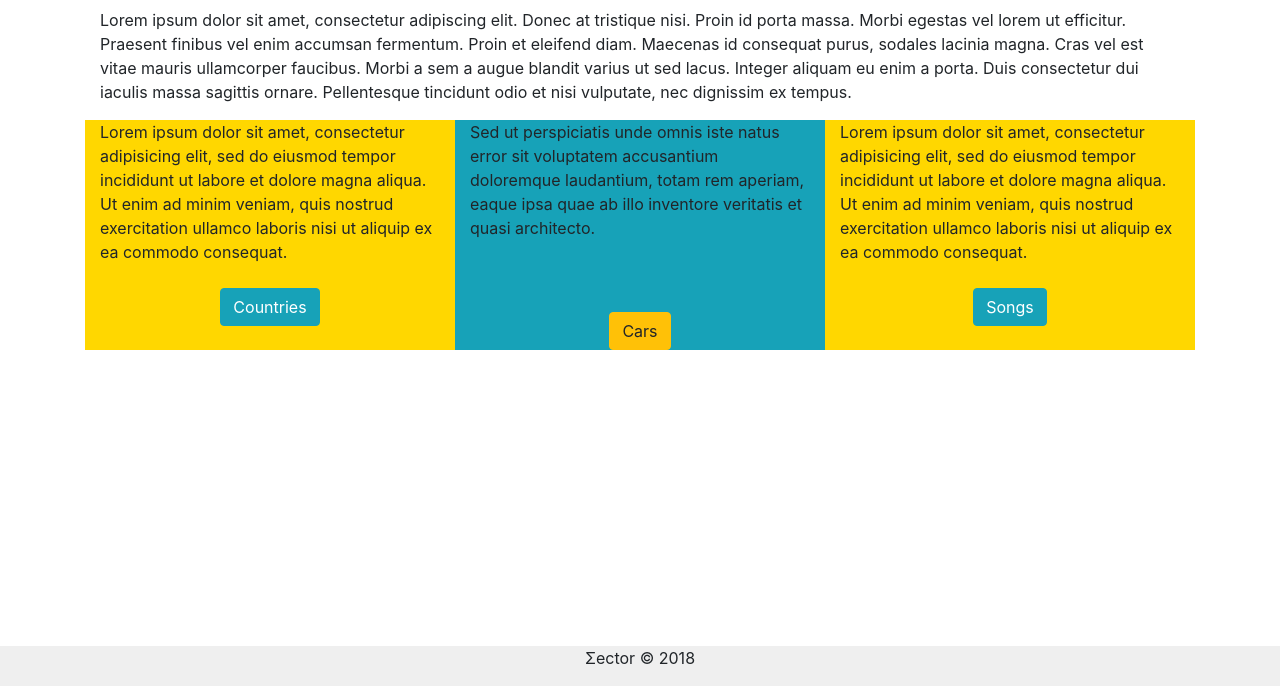
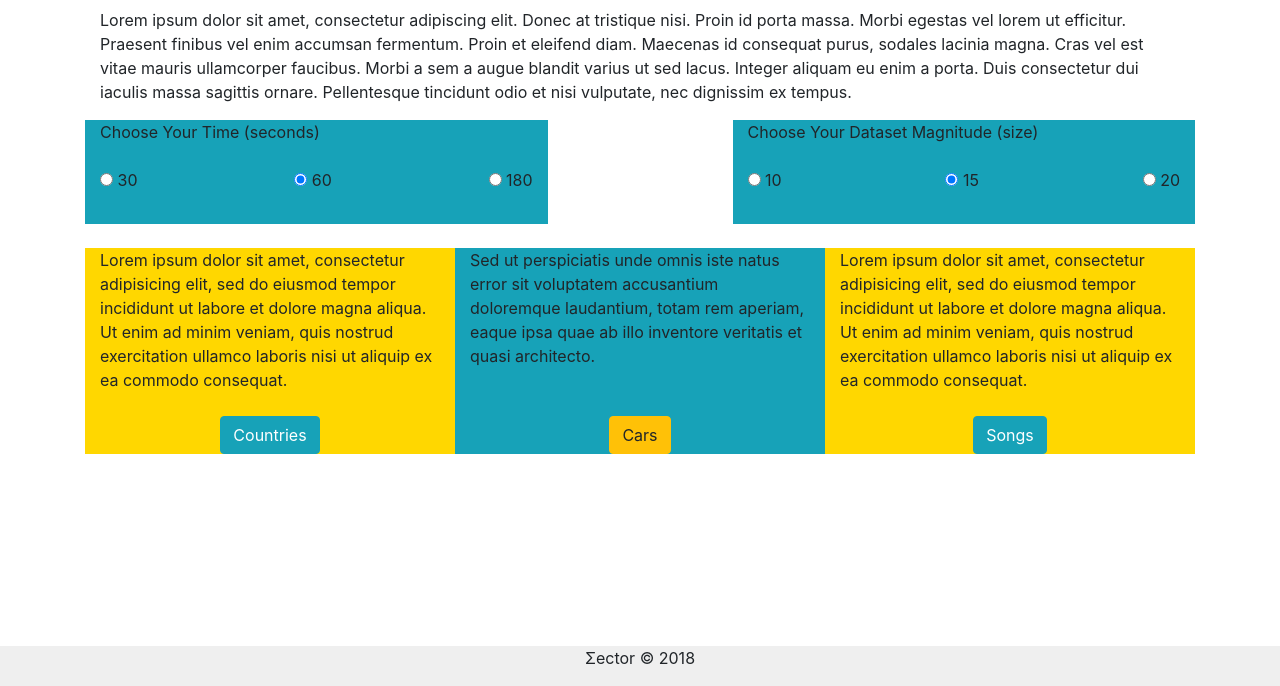
Before and after one commit to khinshankhan/Sector-Data_Visualization, a Flask app: page / in a window 1280 px wide. Shown: the part 114-800 px from the top of the page. Run offline with Flask 2, Linux system fonts and the light colour scheme; some libraries are stand-ins or nearby versions.

Commit message:
now i need to get the other datasets parsed and ready to go

```diff
--- a/app.py
+++ b/app.py
@@ -23,26 +23,31 @@ dsn = ""
 dss = ""
 dsf = ""
 cn = ""
-@app.route('/quiz/<value>', methods=['POST','GET'])
-def quiz(value):
-    eprint(value)
+@app.route('/quiz/<val>', methods=['POST','GET'])
+def quiz(val):
+    ooh = val.split('_')
+    value = ooh[0]
+    time = ooh[1]
+    size = ooh[2]
     global dsn
     global dss
     global dsf
     global cn
     # when value is:
     #1 = countries, 2 = cars, 3 = songs
+    dss = int(size)
     if(value == '1'):
-        dsn = "the world's top 15 most populous countries"
+        dsn = "the world's top %d most populous countries"%(dss)
+        cn = "Percentage of Population of the %d Most Populous Countries"%(dss)
     elif(value == '2'):
-        dsn = "the Europe's top 15 most popular car models"
+        dsn = "the Europe's top %d most popular car models"%(dss)
+        cn = "Percentage of Popularity of Europe's %d most Popular Car Models"%(dss)
     elif(value == '3'):
-        dsn = "the world's top 15 most popular songs"
-    eprint(dsn)
-    dss = 15
+        dsn = "the world's top %d most popular songs"%(dss)
+        cn = "Percentage of Population of the %d Most Populous Countries"%(dss)
+
     dsf = 'WorldPopulation.csv'
-    cn = "Percentage of Population of the 15 Most Populous Countries"
-    return render_template('quiz.html', dataset_name=dsn, dataset_size=dss, data_file=dsf, chart_name=cn, time=60)
+    return render_template('quiz.html', dataset_name=dsn, dataset_size=dss, data_file=dsf, chart_name=cn, time=int(time))
 
 @app.route('/visualization')
 def visualization():
--- a/static/js/toquiz.js
+++ b/static/js/toquiz.js
@@ -1,15 +1,23 @@
+var getval = function(name){
+    return document.querySelector('input[name='+name+']:checked').value;
+};
+
 $(document).ready(function() {
     var run = function(e){
         var val = this.value;
-	console.log(val);
-        window.location.href = '/quiz/'+val;
+        var val2 = getval("gr1");
+        var val3 = getval("gr2");
+        //console.log(val);
+        //console.log(val2);
+        //console.log(val3);
+        window.location.href = '/quiz/'+val+'_'+val2+'_'+val3;
     };
 
     var buttons = document.getElementsByTagName('button');
     for (i = 0; i < buttons.length; i++) {
-	if(buttons[i].value != ""){
-	    //console.log(buttons[i].value);
-	    buttons[i].addEventListener("click", run);
-	}
+        if(buttons[i].value != ""){
+            //console.log(buttons[i].value);
+            buttons[i].addEventListener("click", run);
+        }
     }
 });
--- a/templates/home.html
+++ b/templates/home.html
@@ -18,13 +18,59 @@ Home
   <p>
     Lorem ipsum dolor sit amet, consectetur adipiscing elit. Donec at tristique nisi. Proin id porta massa. Morbi egestas vel lorem ut efficitur. Praesent finibus vel enim accumsan fermentum. Proin et eleifend diam. Maecenas id consequat purus, sodales lacinia magna. Cras vel est vitae mauris ullamcorper faucibus. Morbi a sem a augue blandit varius ut sed lacus. Integer aliquam eu enim a porta. Duis consectetur dui iaculis massa sagittis ornare. Pellentesque tincidunt odio et nisi vulputate, nec dignissim ex tempus.</p>
   <div class="row">
+    <div class="col-sm-5" style="background-color:#17A2B8;">
+      Choose Your Time (seconds)
+      <br>
+      <br>
+      <center>
+        <fieldset id="group1">
+          <div style="float:left;">
+            <input type="radio" name="gr1" id="g1" value="30"/>
+            <label for="g1">30</label>
+          </div>
+          <input type="radio" name="gr1" id="g2" value="60" checked/>
+          <label for="g2">60</label>
+          <div style="float:right;">
+            <input type="radio" name="gr1" id="g3" value="180"/>
+            <label for="g3">180</label>
+          </div>
+        </fieldset>
+      </center>
+      <br>
+    </div>
+
+    <div class="col-sm-2" style="background-color:white;">
+    </div>
+    <div class="col-sm-5" style="background-color:#17A2B8;">
+      Choose Your Dataset Magnitude (size)
+      <br>
+      <br>
+      <center>
+        <fieldset id="group2">
+          <div style="float:left;">
+            <input type="radio" name="gr2" id="g1" value="10"/>
+            <label for="g1">10</label>
+          </div>
+          <input type="radio" name="gr2" id="g2" value="15" checked/>
+          <label for="g2">15</label>
+          <div style="float:right;">
+            <input type="radio" name="gr2" id="g3" value="20"/>
+            <label for="g3">20</label>
+          </div>
+        </fieldset>
+      </center>
+      <br>
+    </div>
+  </div>
+  <br>
+  <div class="row">
     <div class="col-sm-4" style="background-color:#FFD700;">
       Lorem ipsum dolor sit amet, consectetur adipisicing elit, sed do eiusmod tempor incididunt ut labore et dolore magna aliqua.<br>
       Ut enim ad minim veniam, quis nostrud exercitation ullamco laboris nisi ut aliquip ex ea commodo consequat.
       <br>
       <br>
       <center>
-	<button type="button" class="btn btn-info" value="1">Countries</button>
+        <button type="button" class="btn btn-info" value="1">Countries</button>
       </center>
     </div>
     <div class="col-sm-4" style="background-color:#17A2B8;">
@@ -32,9 +78,8 @@ Home
       <br>
       <br>
       <br>
-      <br>
       <center>
-	<button type="button" class="btn btn-warning" value="2">Cars</button>
+        <button type="button" class="btn btn-warning" value="2">Cars</button>
       </center>
     </div>
     <div class="col-sm-4" style="background-color:#FFD700;">
@@ -43,7 +88,7 @@ Home
       <br>
       <br>
       <center>
-	<button type="button" class="btn btn-info" value="3">Songs</button>
+        <button type="button" class="btn btn-info" value="3">Songs</button>
       </center>
     </div>
   </div>
```
